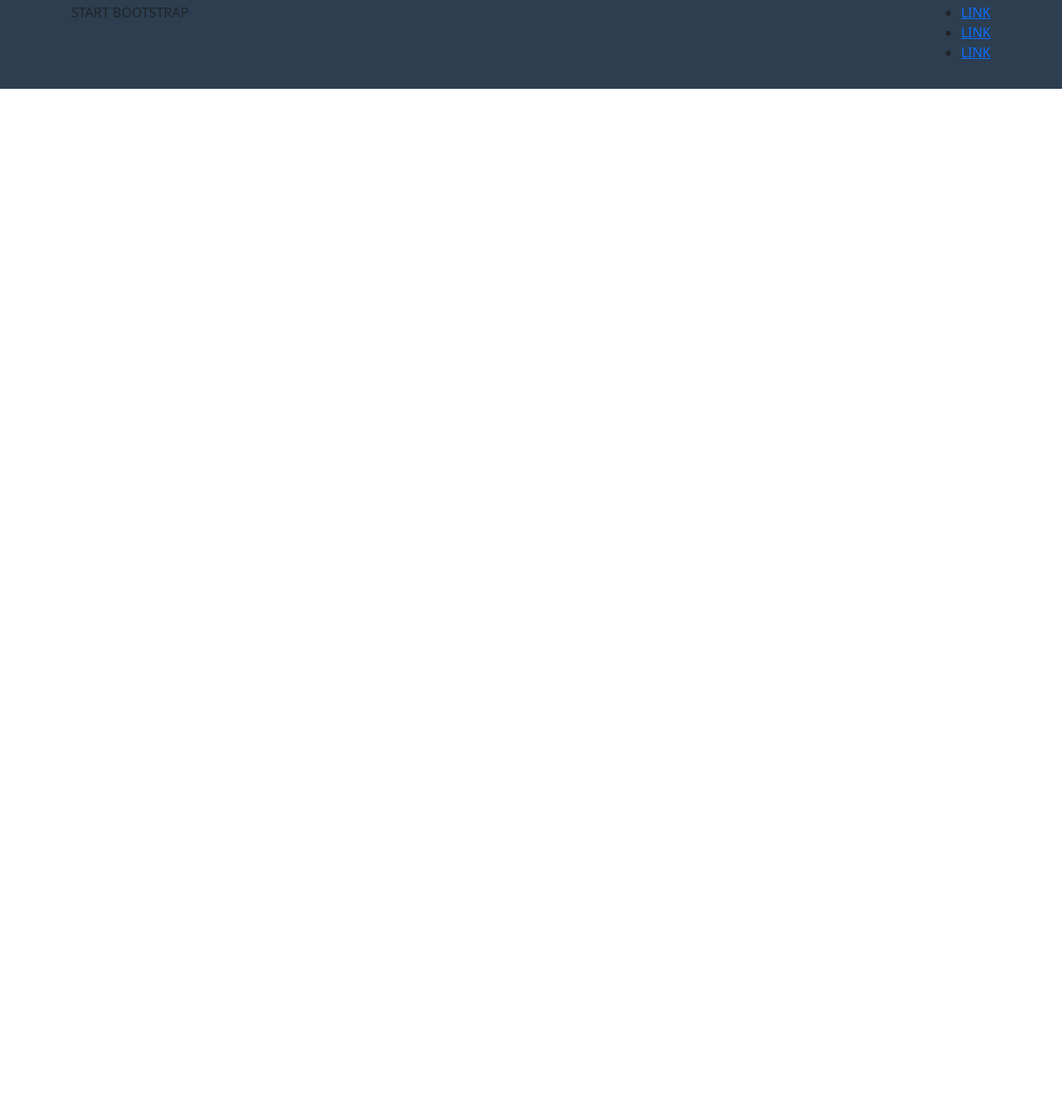
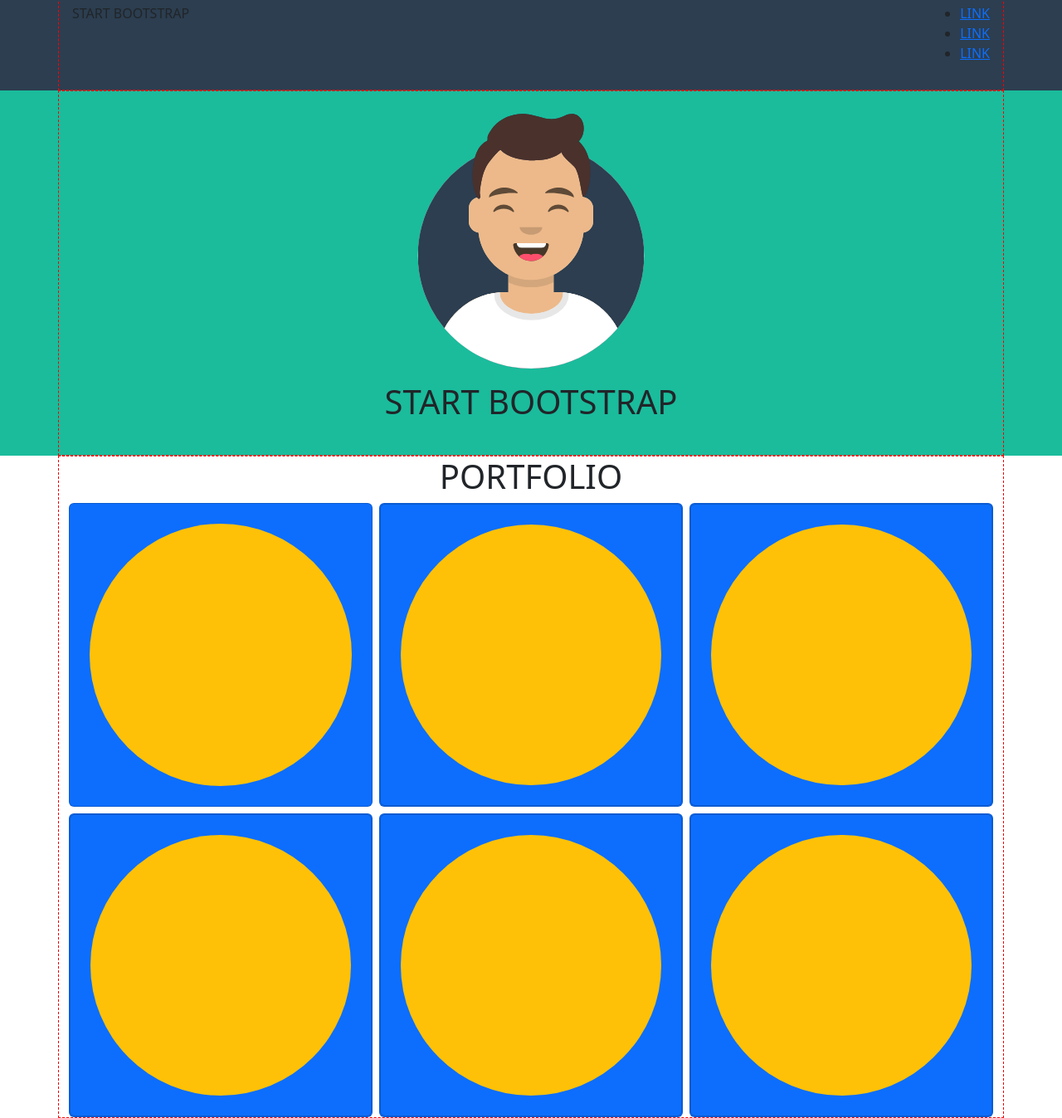
Before and after one commit to Sofia-Citrini/html-css-bootstrap-freelancer, a plain HTML site: page index.html in a window 1280 px wide. Shown: the part 13-1360 px from the top of the page at 83% size. Before the commit the page ends 800 px from the top, so only its background shows below. Drawn offline with nearby package versions, Linux system fonts and the light colour scheme.

Commit message:
section portfolio

```diff
--- a/css/style.css
+++ b/css/style.css
@@ -1,3 +1,19 @@
+.container {
+    border: 1px dashed red;
+}
+
 nav {
     background-color: #2C3E50;
 }
+
+.jumbotron {
+    background-color: #1ABC9C;
+}
+
+.avatar {
+    width: 300px;
+}
+
+.card {
+    min-height: 200px;
+}
--- a/index.html
+++ b/index.html
@@ -35,7 +35,69 @@
                 </div>
             </div>
         </nav>
+
+        <div class="jumbotron">
+            <div class="container p-3">
+                <div class="avatar mx-auto">
+                    <img src="img/avatar.svg" alt="" class="img-fluid">
+                </div>
+                <div class="jumbotron-title text-center p-3">
+                    <h1>START BOOTSTRAP</h1>
+                </div>
+            </div>
+        </div>
     </header>
+
+    <main>
+        <section>
+            <div class="container">
+                <h1 class="text-center">PORTFOLIO</h1>
+
+                <div class="row g-2">
+                    <div class="col-12 col-md-6 col-lg-4">
+                        <div class="card rounded bg-primary p-4">
+                            <div class="circle rounded-circle ratio ratio-1x1 bg-warning"></div>
+                        </div>
+                    </div>
+                    <div class="col-12 col-md-6 col-lg-4">
+                        <div class="card rounded bg-primary">
+                            <div class="card rounded bg-primary p-4">
+                                <div class="circle rounded-circle ratio ratio-1x1 bg-warning"></div>
+                            </div>
+                        </div>
+                    </div>
+                    <div class="col-12 col-md-6 col-lg-4">
+                        <div class="card rounded bg-primary">
+                            <div class="card rounded bg-primary p-4">
+                                <div class="circle rounded-circle ratio ratio-1x1 bg-warning"></div>
+                            </div>
+                        </div>
+                    </div>
+                    <div class="col-12 col-md-6 col-lg-4">
+                        <div class="card rounded bg-primary">
+                            <div class="card rounded bg-primary p-4">
+                                <div class="circle rounded-circle ratio ratio-1x1 bg-warning"></div>
+                            </div>
+                        </div>
+                    </div>
+                    <div class="col-12 col-md-6 col-lg-4">
+                        <div class="card rounded bg-primary">
+                            <div class="card rounded bg-primary p-4">
+                                <div class="circle rounded-circle ratio ratio-1x1 bg-warning"></div>
+                            </div>
+                        </div>
+                    </div>
+                    <div class="col-12 col-md-6 col-lg-4">
+                        <div class="card rounded bg-primary">
+                            <div class="card rounded bg-primary p-4">
+                                <div class="circle rounded-circle ratio ratio-1x1 bg-warning"></div>
+                            </div>
+                        </div>
+                    </div>
+                </div>
+            </div>
+        </section>
+    </main>
 
 </body>
 </html>
```
